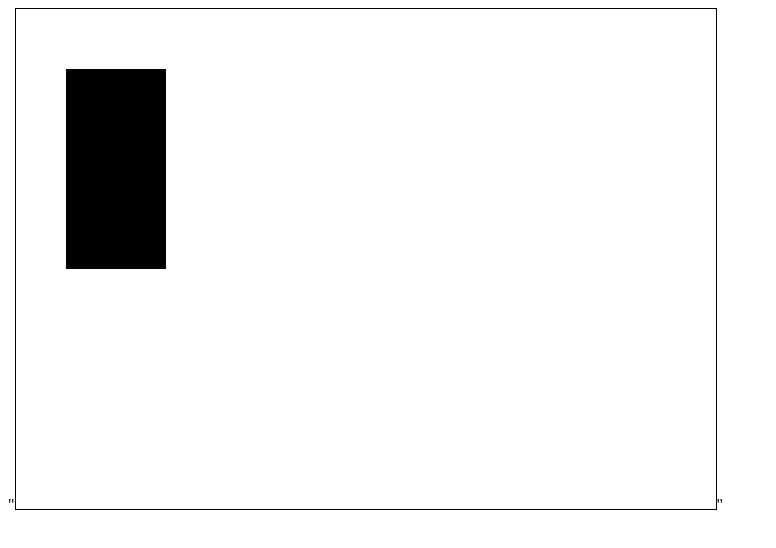
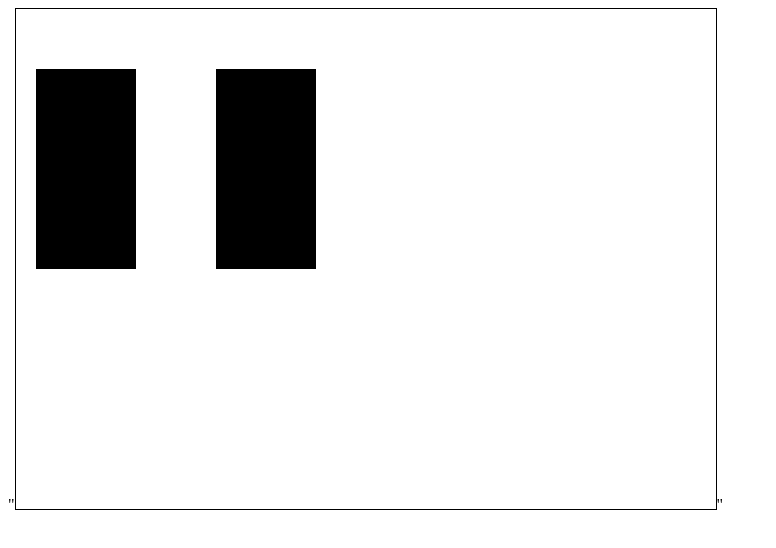
Before and after one commit to ellastevenson13/Elle, a plain HTML site: page index.html in a window 1280 px wide. Shown: the whole page, without its empty margins (0-776 px from the left). Drawn offline with Linux system fonts and the light colour scheme.

Commit message:
Update index.html

```diff
--- a/index.html
+++ b/index.html
@@ -3,8 +3,8 @@
 <script>
 var canv = document.getElementById("ctx");
 var ctx = canv.getContext("2d");
-
-ctx.fillRect(50,60,100,200);
-
-
+var x = 20;
+ctx.fillRect(x,60,100,200);
+var x = 200;
+ctx.fillRect(x,60,100,200);
 </script>
```
